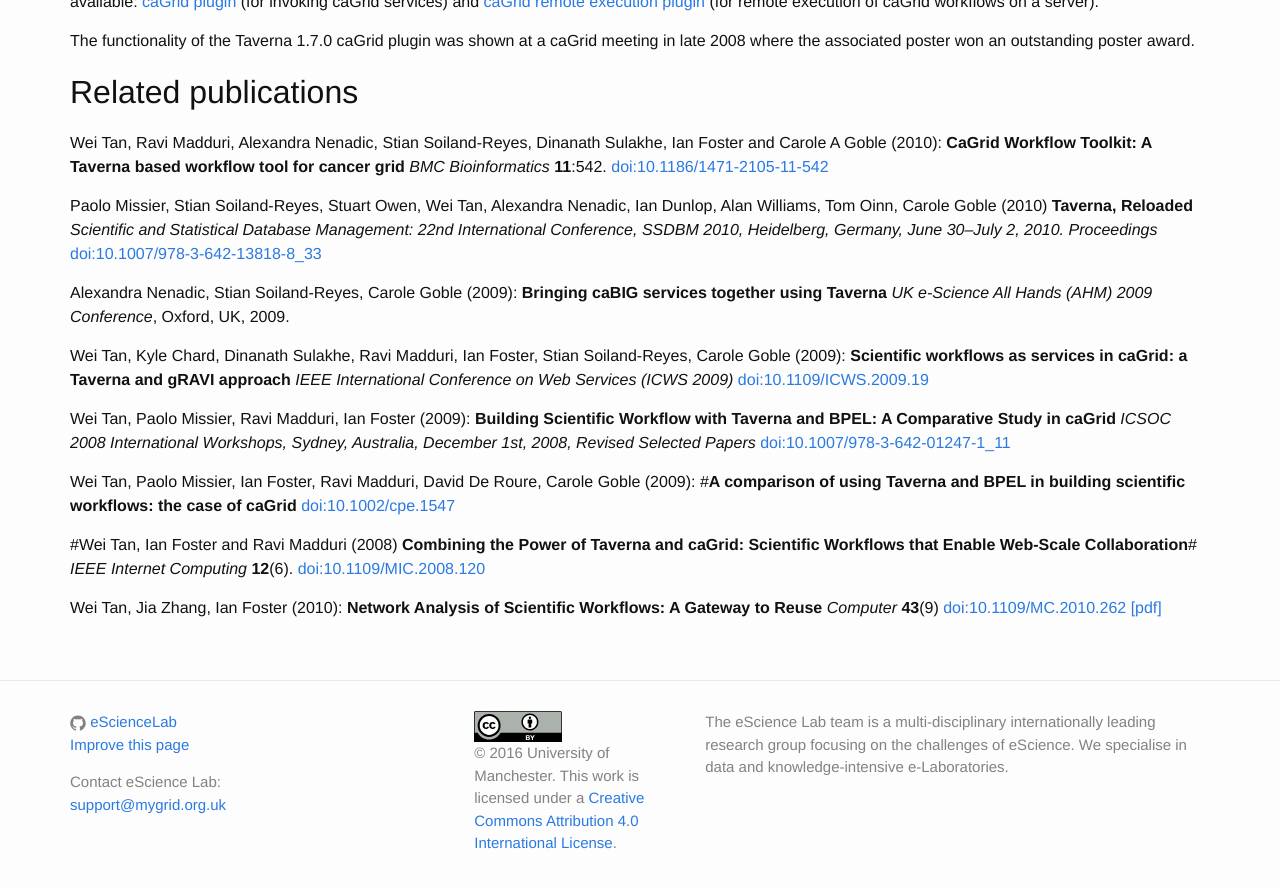
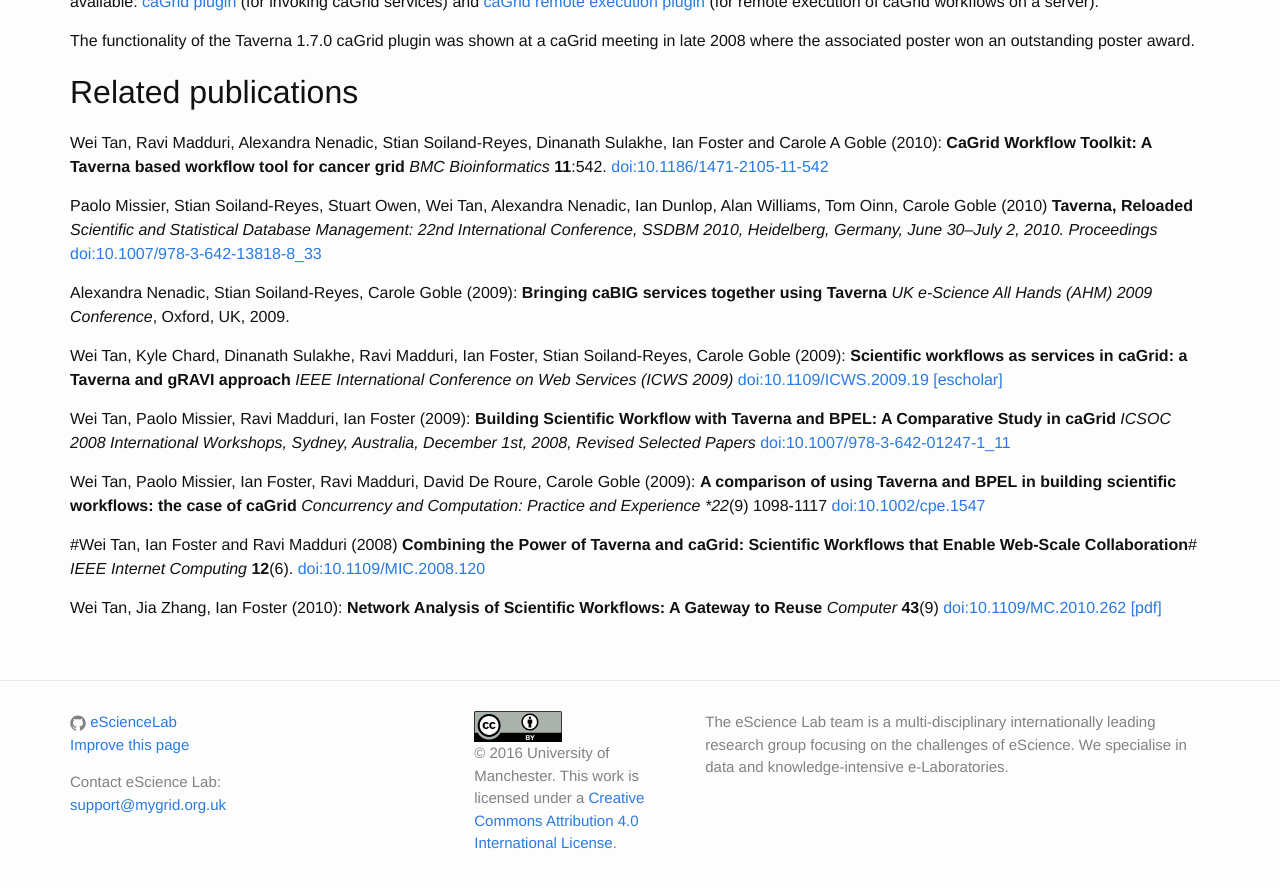
Before and after one commit to eScienceLab/eScienceLab.github.io, a Jekyll site: the page built from _projects/cagrid.md, in a window 1280 px wide and 900 px high, scrolled down 669 px. Shown: the top 888 px of the window. Built offline with Jekyll 4.4.1, drawn with Linux system fonts in a browser that asks for light colours; comment, search, counter and statistics services are not loaded.

Commit message:
Update cagrid.md

```diff
--- a/_projects/cagrid.md
+++ b/_projects/cagrid.md
@@ -44,6 +44,7 @@
 **Scientific workflows as services in caGrid: a Taverna and gRAVI approach**
 _IEEE International Conference on Web Services (ICWS 2009)_
 [doi:10.1109/ICWS.2009.19](http://dx.doi.org/10.1109/ICWS.2009.19)
+[[escholar]](https://www.escholar.manchester.ac.uk/uk-ac-man-scw:192018)
 
 
 Wei Tan, Paolo Missier, Ravi Madduri, Ian Foster (2009):
@@ -51,9 +52,9 @@
 _ICSOC 2008 International Workshops, Sydney, Australia, December 1st, 2008, Revised Selected Papers_
 [doi:10.1007/978-3-642-01247-1_11](http://dx.doi.org/10.1007/978-3-642-01247-1_11)
 
-
 Wei Tan, Paolo Missier, Ian Foster,  Ravi Madduri, David De Roure, Carole Goble (2009):
-#**A comparison of using Taverna and BPEL in building scientific workflows: the case of caGrid**
+**A comparison of using Taverna and BPEL in building scientific workflows: the case of caGrid**
+_Concurrency and Computation: Practice and Experience_ **22*(9) 1098-1117
 [doi:10.1002/cpe.1547](http://dx.doi.org/10.1002/cpe.1547)
 
 #Wei Tan, Ian Foster and Ravi Madduri (2008)
```
